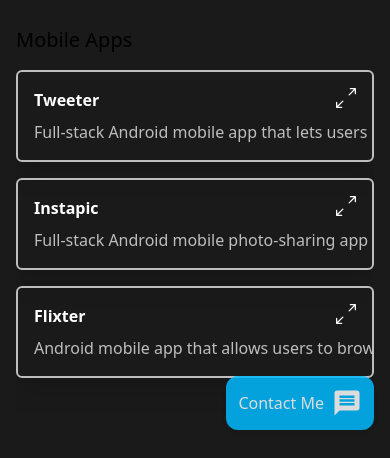
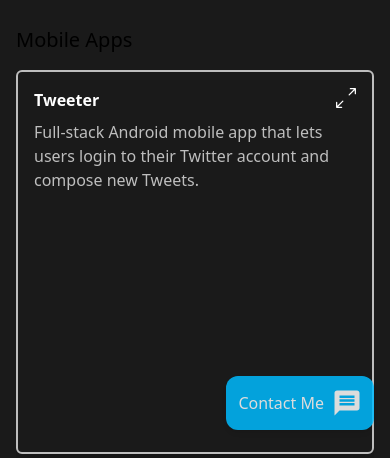
Before and after one commit to DariusGarcia/portfolio-2.0, a Next.js app: page /projects in a window 390 px wide. Both pictures are taken after a click on the button "mobile apps". Shown: the part 386-844 px from the top of the page. Built offline with nearby package versions, Linux system fonts and the light colour scheme.

Commit message:
fixed mobile app projects overflow issue on mobile devices

```diff
--- a/components/singleMobileApp.js
+++ b/components/singleMobileApp.js
@@ -19,7 +19,7 @@ export default function SingleProject({
 			}}
 			id={name}
 			key={name}
-			className='relative mb-4 md:mb-0 h-max p-4 border-2 hover:border-blue3 text-white border-darkGrey rounded-md transition ease-in-out delay-110 shadow-xl'>
+			className='relative mb-4 md:mb-0 min-h-96 h-max p-4 border-2 hover:border-blue3 text-white border-darkGrey rounded-md transition ease-in-out delay-110 shadow-xl'>
 			{!open ? (
 				<div className=''>
 					<div className='flex flex-row justify-between cursor-pointer'>
@@ -30,7 +30,7 @@ export default function SingleProject({
 								size='20'></BsArrowsAngleExpand>
 						</p>
 					</div>
-					<p className='w-max mt-2 text-darkGrey'>{description}</p>
+					<p className='mt-2 text-darkGrey'>{description}</p>
 				</div>
 			) : (
 				<div className='flex flex-col cursor-text '>
```
